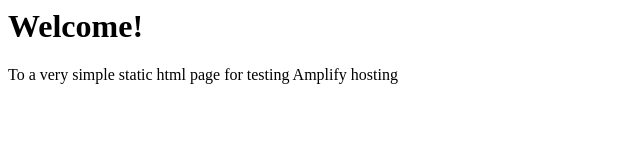
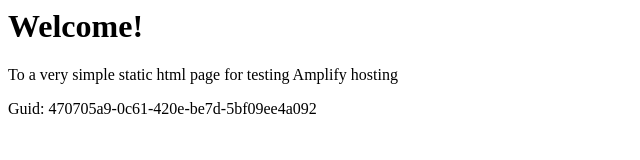
Before and after one commit to aws-aemilia-dub/Github-PR-Commit-Integration-Test-DoNotTouch-GithubWebhookPreviewCanaryTest-v1-prod-eu-west-1, a website: page src/index.html in a window 1280 px wide. Shown: the whole page, without its empty margins (0-640 px from the left). Drawn offline with Linux system fonts and the light colour scheme.

Commit message:
commit from integ tests

```diff
--- a/src/index.html
+++ b/src/index.html
@@ -1,3 +1,5 @@
+
+
 <html lang="en">
 
 <head>
@@ -10,6 +12,6 @@
 <body>
     <h1>Welcome!</h1>
     <p>To a very simple static html page for testing Amplify hosting</p>
-</body>
+    <p>Guid: 470705a9-0c61-420e-be7d-5bf09ee4a092</p></body>
 
 </html>
```
